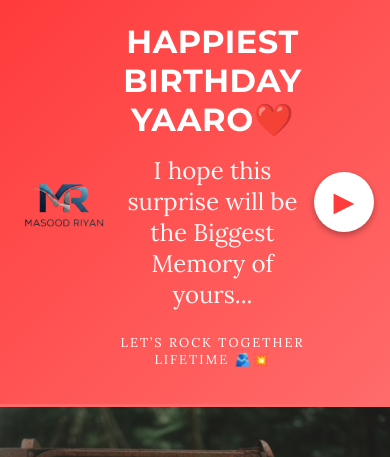
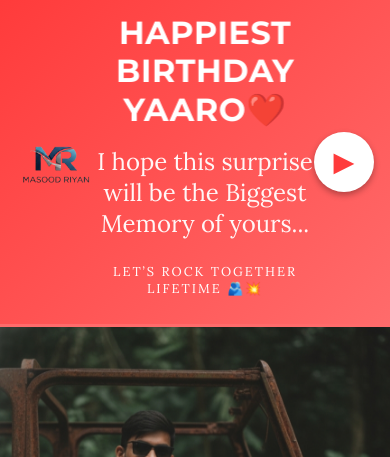
Before and after one commit to Ameeriyan/Masood-Birthday, a plain HTML site: page index.html in a window 390 px wide. Shown: the top 457 px of the page. Drawn offline with Linux system fonts and the light colour scheme.

Commit message:
Update styles.css

```diff
--- a/styles.css
+++ b/styles.css
@@ -1,3 +1,8 @@
+html {
+    -webkit-text-size-adjust: 100%;
+    text-size-adjust: 100%;
+}
+
 /* General Styles */
 body {
     font-family: 'Lora', serif;
@@ -61,6 +66,11 @@ h3,
     /* balanced height */
 }
 
+.header-text h1 {
+    font-size: clamp(1.2rem, 4vw, 2.5rem);
+}
+
+
 .logo {
     width: 120px;
     height: 120px;
@@ -99,6 +109,7 @@ h3,
     font-weight: 700;
     /* VISUAL POWER */
     letter-spacing: 0.5px;
+    line-height: 1.2;
 }
 
 .header-text .tagline {
@@ -106,6 +117,7 @@ h3,
     font-size: 1.5rem;
     font-weight: 400;
     opacity: 0.95;
+    line-height: 1.3;
 }
 
 .header-text .accent {
@@ -141,16 +153,22 @@ h3,
 
 /* Mobile */
 @media (max-width: 768px) {
+    .header {
+        padding: 0.5rem 0;
+    }
+
     .header-inner {
-        padding: 0.3rem 0.8rem;
+        padding: 0.2rem 0.6rem;
     }
 
     .header-text h1 {
         font-size: 1.4rem;
+        line-height: 1.2;
     }
 
     .header-text .tagline {
         font-size: 1rem;
+        line-height: 1.3;
     }
 
     .header-text .accent {
@@ -547,7 +565,14 @@ h3,
     }
 }
 
+
+
 @media (max-width: 480px) {
+    .logo {
+        width: 80px;
+        height: 80px;
+    }
+
     #scroll-title.sticky-title {
         top: 5px;
         font-size: 0.9rem;
```
